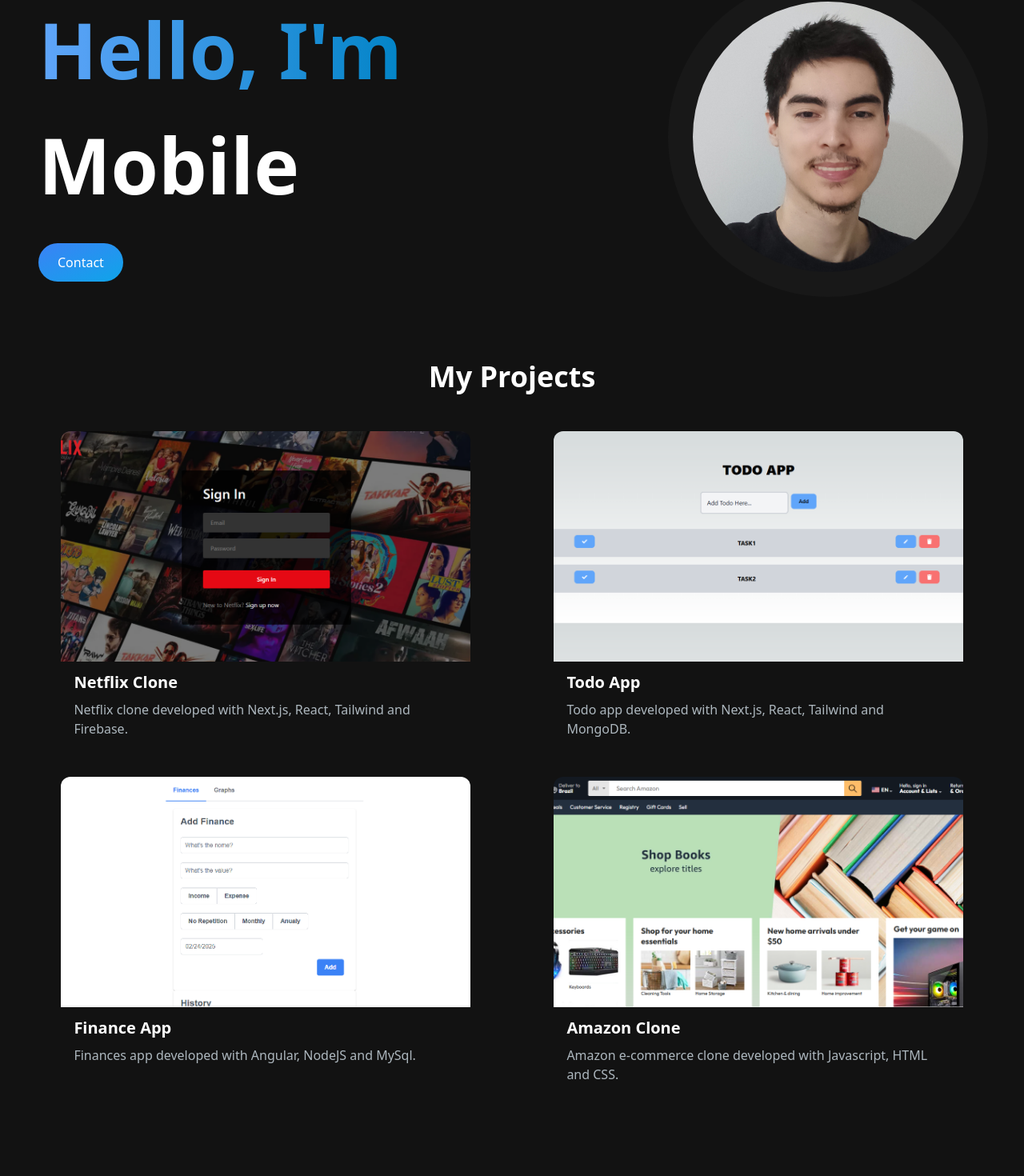
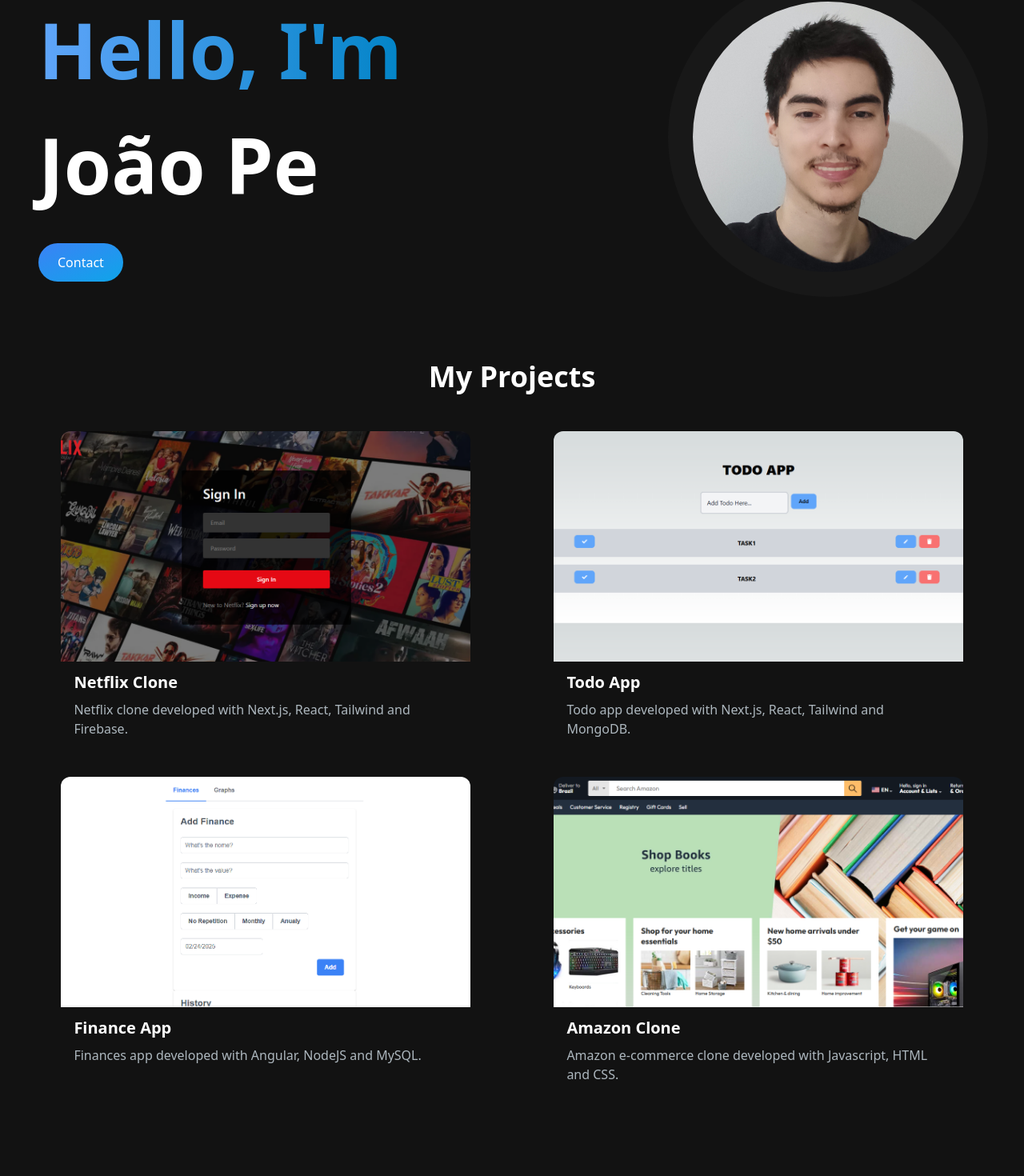
Before and after one commit to JoaoPedroCorreia1/portfolio, a Next.js app: page / in a window 1280 px wide. Shown: the part 205-1675 px from the top of the page at 80% size. Built offline with nearby package versions, Linux system fonts and the light colour scheme.

Commit message:
feat: change profile section text

```diff
--- a/src/app/components/ProfileSection.jsx
+++ b/src/app/components/ProfileSection.jsx
@@ -25,11 +25,7 @@
                 "João Pedro",
                 1000,
                 "Fullstack Dev",
-                1000,
-                "Mobile Dev",
-                1000,
-                "Data Analyst",
-                1000,
+                1000
               ]}
               wrapper="span"
               speed={50}
--- a/src/app/components/ProjectsSection.jsx
+++ b/src/app/components/ProjectsSection.jsx
@@ -23,7 +23,7 @@
   {
     id: 3,
     title: "Finance App",
-    description: "Finances app developed with Angular, NodeJS and MySql.",
+    description: "Finances app developed with Angular, NodeJS and MySQL.",
     image: "/images/projects/3.PNG",
     previewUrl: "https://joaopedrocorreia1-finances-app.vercel.app",
     gitUrl: "https://github.com/JoaoPedroCorreia1/finances-app"
```
